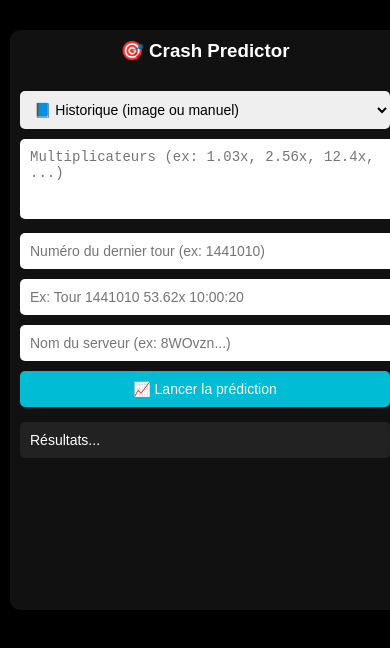
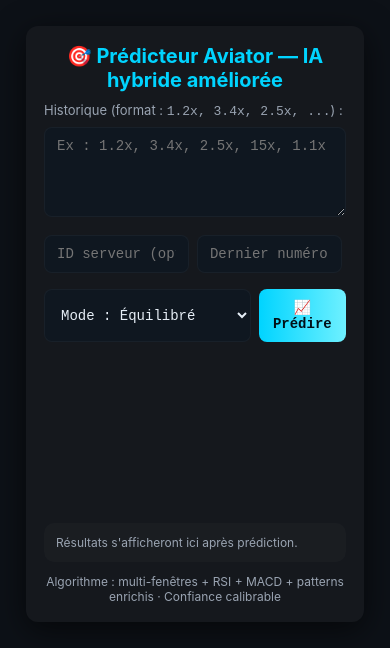
Before and after one commit to nofy1601/crash-predictor, a plain HTML site: page index.html in a window 390 px wide. Drawn offline with nearby package versions, Linux system fonts and the light colour scheme.

Commit message:
Update index.html

```diff
--- a/index.html
+++ b/index.html
@@ -1,163 +1,192 @@
 <!DOCTYPE html>
 <html lang="fr">
 <head>
-  <meta charset="UTF-8" />
-  <meta name="viewport" content="width=device-width, initial-scale=1" />
-  <title>Crash Predictor</title>
+  <meta charset="utf-8" />
+  <title>Prédicteur Aviator — IA hybride améliorée + Graphiques</title>
+  <meta name="viewport" content="width=device-width,initial-scale=1" />
   <script src="https://cdn.jsdelivr.net/npm/chart.js"></script>
   <style>
-    body {
-      margin: 0;
-      padding: 0;
-      font-family: sans-serif;
-      background-color: #000;
-      color: #fff;
+    :root{
+      --bg:#0d1117; --card:#15181d; --accent:#00d4ff; --muted:#9aa4b2; --good:#4caf50; --warn:#ffb74d; --bad:#ff5252;
     }
-    #predictorBox {
-      max-width: 500px;
-      margin: 20px auto;
-      background: #111;
-      padding: 15px;
-      border-radius: 10px;
-      box-shadow: 0 0 10px #000;
+    body{background:var(--bg); color:#e6eef6; font-family:Inter,Arial,Helvetica,sans-serif; padding:18px; display:flex; justify-content:center;}
+    .card{width:520px; background:var(--card); border-radius:12px; padding:18px; box-shadow:0 8px 32px rgba(0,0,0,0.6);}
+    h1{margin:0 0 8px; font-size:20px; color:var(--accent); text-align:center;}
+    label{font-size:13px; color:var(--muted); display:block; margin-top:10px;}
+    textarea, input, select, button{
+      width:100%; margin-top:8px; padding:10px 12px; border-radius:8px;
+      border:1px solid rgba(255,255,255,0.04); background:#0f1720; color:#e6eef6;
+      font-size:14px; box-sizing:border-box; font-family: monospace;
     }
-    h3 {
-      margin-top: 0;
-      text-align: center;
+    textarea {height:90px; resize:vertical;}
+    .row{display:flex; gap:8px;}
+    .small{width:48%;}
+    button{
+      background:linear-gradient(90deg,var(--accent),#6ef0ff); color:#021018;
+      font-weight:700; border:none; cursor:pointer; padding:10px 12px;
     }
-    input, textarea, select, button {
-      width: 100%;
-      padding: 10px;
-      margin-top: 10px;
-      font-size: 16px;
-      border: none;
-      border-radius: 5px;
-    }
-    textarea {
-      resize: vertical;
-      min-height: 60px;
-    }
-    button {
-      background-color: #00bcd4;
-      color: white;
-      cursor: pointer;
-    }
-    button:hover {
-      background-color: #0097a7;
-    }
-    #predictorOutput {
-      margin-top: 15px;
-      font-size: 14px;
-      white-space: pre-wrap;
-      background: #222;
-      padding: 10px;
-      border-radius: 5px;
-    }
-    canvas {
-      width: 100% !important;
-      max-height: 200px;
-      margin-top: 15px;
-    }
-    @media (max-width: 600px) {
-      body {
-        padding: 10px;
-      }
-      #predictorBox {
-        width: 100%;
-        padding: 10px;
-      }
-      input, textarea, select, button {
-        font-size: 14px;
-      }
-    }
+    .result{margin-top:12px; padding:12px; border-radius:10px; background:rgba(255,255,255,0.02); font-size:14px; white-space:pre-wrap;}
+    .muted{color:var(--muted); font-size:12px;}
+    .patterns{margin-top:10px;padding:10px;border-radius:8px;background:rgba(255,255,255,0.02);font-size:13px;}
+    footer{margin-top:12px;font-size:12px;color:var(--muted); text-align:center;}
+    canvas{margin-top:15px;}
   </style>
 </head>
 <body>
-<div id="predictorBox">
-  <h3>🎯 Crash Predictor</h3>
-  <select id="modeSelect">
-    <option value="historique">📘 Historique (image ou manuel)</option>
-    <option value="gros">🔮 Gros multiplicateur &gt;10x</option>
+  <div class="card">
+    <h1>🎯 Prédicteur Aviator — IA hybride améliorée</h1>
+    <label>Historique (format : <code>1.2x, 3.4x, 2.5x, ...</code>) :</label>
+    <textarea id="history" placeholder="Ex : 1.2x, 3.4x, 2.5x, 15x, 1.1x"></textarea>
+    <div class="row" style="margin-top:6px;">
+      <input id="server" class="small" placeholder="ID serveur (optionnel)" />
+      <input id="lastRound" class="small" placeholder="Dernier numéro de tour (optionnel)" />
+    </div>
+    <div class="row" style="margin-top:8px;">
+      <select id="mode" class="small" style="width:100%;">
+        <option value="balanced">Mode : Équilibré</option>
+        <option value="aggressive">Mode : Agressif</option>
+        <option value="conservative">Mode : Conservateur</option>
       </select>
-  <textarea id="manualHistory" placeholder="Multiplicateurs (ex: 1.03x, 2.56x, 12.4x, ...)"></textarea>
-  <input type="text" id="lastTourInput" placeholder="Numéro du dernier tour (ex: 1441010)" inputmode="numeric" />
-  <input type="text" id="bigLine" placeholder="Ex: Tour 1441010 53.62x 10:00:20" />
-  <input type="text" id="serverName" placeholder="Nom du serveur (ex: 8WOvzn...)" />
-  <button onclick="runPrediction()">📈 Lancer la prédiction</button>
-  <div id="predictorOutput">Résultats...</div>
-  <canvas id="chartHistory" height="100"></canvas>
+      <button id="btnPredict" style="width:40%;">📈 Prédire</button>
     </div>
+    <canvas id="chartHistory" height="150"></canvas>
+    <div class="result" id="result"><div class="muted">Résultats s'afficheront ici après prédiction.</div></div>
+    <div class="patterns" id="patterns" style="display:none;"></div>
+    <div class="result" id="autoSummary" style="display:none; margin-top:12px; padding:12px; border-radius:10px; background:rgba(255,255,255,0.02); font-size:14px; white-space:pre-wrap;"></div>
+    <footer>Algorithme : multi-fenêtres + RSI + MACD + patterns enrichis · Confiance calibrable</footer>
+  </div>
+
 <script>
-  function runPrediction() {
-    const mode = document.getElementById('modeSelect').value;
-    const rawHistory = document.getElementById('manualHistory').value.trim();
-    const mults = rawHistory.split(",").map(x => parseFloat(x)).filter(x => !isNaN(x));
-    if (!rawHistory || mults.length < 5) return alert("Ajoute au moins 5 multiplicateurs valides.");
-    drawChart(mults);
-    if (mode === "historique") {
-      const lastTour = parseInt(document.getElementById('lastTourInput').value.trim());
-      if (!lastTour) return alert("Entre le numéro du dernier tour.");
-      const predictionValue = mults[mults.length - 2];
-      const n2Tour = lastTour + 2;
-      const is2x = predictionValue >= 2;
-      const is3x = predictionValue >= 3;
-      const conf = (is3x ? 95 : (is2x ? 90 : 60));
-      document.getElementById('predictorOutput').textContent =
-        `📘 Mode Historique\nDernier tour: ${lastTour}\n🧠 Prédiction pour Tour ${n2Tour}:\n` +
-        `→ Multiplicateur estimé : ${predictionValue}x\n` +
-        `→ Atteint x2 ? ${is2x ? '✅' : '❌'}\n→ Atteint x3 ? ${is3x ? '✅' : '❌'}\n\n🎯 Taux de confiance estimé : ${conf}%`;
-    } else if (mode === "gros") {
-      const bigLine = document.getElementById('bigLine').value.trim();
-      const server = document.getElementById('serverName').value.trim();
-      const match = bigLine.match(/Tour\s+(\d+)\s+([\d.]+)x/i);
-      if (!match) return alert("Format invalide pour gros multiplicateur.");
-      if (!server) return alert("Ajoute le nom du serveur.");
-      const tour = parseInt(match[1]);
-      const bigMult = parseFloat(match[2]);
-      if (bigMult < 10) return alert("Le multiplicateur n'est pas >10x");
-      const idx = mults.findIndex(x => x === bigMult);
-      if (idx === -1 || idx + 6 >= mults.length) {
-        return alert("Pas assez de données après ce multiplicateur.");
+// --- Coller ici le code multiWindowPredict amélioré fourni précédemment ---
+// Pour l'exemple, voici une fonction simulée, à remplacer par ton implémentation réelle
+function multiWindowPredict(values, server, mode) {
+  // Simulation simplifiée pour tester le fonctionnement complet
+  return {
+    predN2: (values[values.length-1] + 1).toFixed(2),
+    predN3: (values[values.length-1] + 2).toFixed(2),
+    trust2: Math.floor(Math.random() * 100),
+    trust3: Math.floor(Math.random() * 100),
+    features: {
+      short: {
+        avg: values.slice(-5).reduce((a,b)=>a+b,0)/Math.min(5,values.length),
+        vol: 0.5,
+        rsi: 45,
+        macd: { hist: 0.03 }
       }
-      const future = mults.slice(idx + 2, idx + 7);
-      const results = [];
-      let x2c = 0, x3c = 0;
-      for (let i = 0; i < future.length; i++) {
-        const val = future[i];
-        const tnum = tour + (i + 2);
-        if (val >= 2) x2c++;
-        if (val >= 3) x3c++;
-        results.push(`n+${i + 2} → Tour ${tnum} : ${val}x`);
+    },
+    explanation: [
+      "Analyse multi-fenêtres activée",
+      "RSI et MACD indiquent tendance stable",
+      "Confiance calculée selon historique récent"
+    ]
+  };
 }
-      const x2conf = Math.min(100, Math.round((x2c / 5) * 100));
-      const x3conf = Math.min(100, Math.round((x3c / 5) * 100));
-      document.getElementById('predictorOutput').textContent =
-        `🔮 Mode Gros multiplicateur\nTour: ${tour} (${bigMult}x)\nServeur: ${server}\n\n` +
-        results.join("\n") +
-        `\n\n📊 Taux de confiance:\n- x2+ : ${x2conf}%\n- x3+ : ${x3conf}%`;
+
+function parseHistory(txt){
+  if(!txt) return [];
+  return txt.split(/[\n,;]+/).map(s => s.replace(/x/ig,'').trim()).filter(s => s).map(Number).filter(n => !isNaN(n));
 }
-  }
-  function drawChart(data) {
+
+let chartInstance = null;
+function renderChart(values, avgSeries){
   const ctx = document.getElementById('chartHistory').getContext('2d');
-    if (window.historyChart) window.historyChart.destroy();
-    window.historyChart = new Chart(ctx, {
+  if(chartInstance) chartInstance.destroy();
+  chartInstance = new Chart(ctx, {
     type: 'line',
     data: {
-        labels: data.map((_, i) => i + 1),
-        datasets: [{
-          label: "Multiplicateurs",
-          data: data,
-          borderColor: 'cyan',
-          backgroundColor: 'rgba(0,255,255,0.1)'
-        }]
+      labels: values.map((_,i)=>i+1),
+      datasets: [
+        { label: 'Multiplicateurs', data: values, borderColor: '#00d4ff', backgroundColor: 'rgba(0,212,255,0.2)', fill: true, tension: 0.3 },
+        { label: 'Moyenne mobile (5)', data: avgSeries, borderColor: '#4caf50', borderDash:[5,5], fill:false, tension: 0.3 }
+      ]
     },
     options: {
+      responsive: true,
+      plugins: { legend: { labels: { color:'#e6eef6' } } },
       scales: {
-          y: { suggestedMin: 0, suggestedMax: 50 }
+        x: { ticks: { color:'#e6eef6' }, grid: { color:'rgba(255,255,255,0.05)' } },
+        y: { ticks: { color:'#e6eef6' }, grid: { color:'rgba(255,255,255,0.05)' } }
       }
     }
   });
 }
+
+const btn = document.getElementById('btnPredict');
+const summaryEl = document.getElementById('autoSummary');
+
+function autoStrategySummary(trust2, trust3) {
+  let action = "Passer";
+  let plan = "";
+  let stake = "—";
+
+  if (trust2 >= 80 && trust3 < 40) {
+    action = "Jouer";
+    plan = "Full 2x";
+    stake = "2–4% bankroll";
+  } else if (trust2 >= 60 && trust3 < 40) {
+    action = "Jouer (sélectif)";
+    plan = "Full 2x";
+    stake = "1–2% bankroll";
+  } else if (trust2 >= 80 && trust3 >= 60) {
+    action = "Jouer";
+    plan = "Split 50% à 2x, reste vise 3x";
+    stake = "2–4% bankroll";
+  } else if (trust3 >= 45 && trust2 >= 70) {
+    action = "Jouer (opportunité)";
+    plan = "Split ou Full 3x si bankroll solide";
+    stake = "1–2% bankroll";
+  }
+
+  return { action, plan, stake };
+}
+
+btn.addEventListener('click', ()=>{
+  const raw = document.getElementById('history').value;
+  const server = document.getElementById('server').value.trim();
+  const lastRound = document.getElementById('lastRound').value.trim();
+  const mode = document.getElementById('mode').value;
+  const values = parseHistory(raw);
+  const resEl = document.getElementById('result');
+  const patternsEl = document.getElementById('patterns');
+
+  if(values.length < 4){
+    resEl.innerHTML = "<div class='muted'>Pas assez de données — entre au moins 4 valeurs.</div>";
+    patternsEl.style.display = 'none';
+    summaryEl.style.display = 'none';
+    return;
+  }
+  const out = multiWindowPredict(values, server, mode);
+  if(out.error){
+    resEl.innerHTML = `<div class='muted'>${out.error}</div>`;
+    patternsEl.style.display = 'none';
+    summaryEl.style.display = 'none';
+    return;
+  }
+  let text = "";
+  if(lastRound) text += `Dernier tour : #${lastRound}\n`;
+  if(server) text += `Serveur : ${server}\n`;
+  text += `\n🔭 Prédiction N+2 : ${out.predN2}x\n🚀 Prédiction N+3 : ${out.predN3}x\n\n`;
+  text += `📈 Confiance ≥2x : ${out.trust2}%\n🚀 Confiance ≥3x : ${out.trust3}%\n\n`;
+  text += `📊 Moyenne (5 derniers) : ${out.features.short.avg.toFixed(3)}x | Volatilité : ${out.features.short.vol.toFixed(3)}\n`;
+  text += `📊 RSI court : ${out.features.short.rsi.toFixed(1)} | MACD hist : ${out.features.short.macd.hist.toFixed(3)}\n`;
+  resEl.textContent = text;
+
+  patternsEl.style.display = 'block';
+  patternsEl.innerHTML = `<b>Explications :</b><br>` + out.explanation.map(e=>`• ${e}`).join('<br>');
+
+  const strat = autoStrategySummary(out.trust2, out.trust3);
+  summaryEl.style.display = 'block';
+  summaryEl.innerHTML = `<b>Résumé auto :</b><br>
+Action : <span style="color:${strat.action.startsWith('Passer') ? 'var(--bad)' : 'var(--good)'}">${strat.action}</span><br>
+Plan : ${strat.plan}<br>
+Mise : ${strat.stake}`;
+
+  const avgSeries = values.map((_,i,arr)=>{
+    if(i<4) return null;
+    return arr.slice(i-4,i+1).reduce((a,b)=>a+b,0)/5;
+  });
+  renderChart(values, avgSeries);
+});
 </script>
 </body>
 </html>
```
Lines whose indentation alone changed are shown as unchanged.
